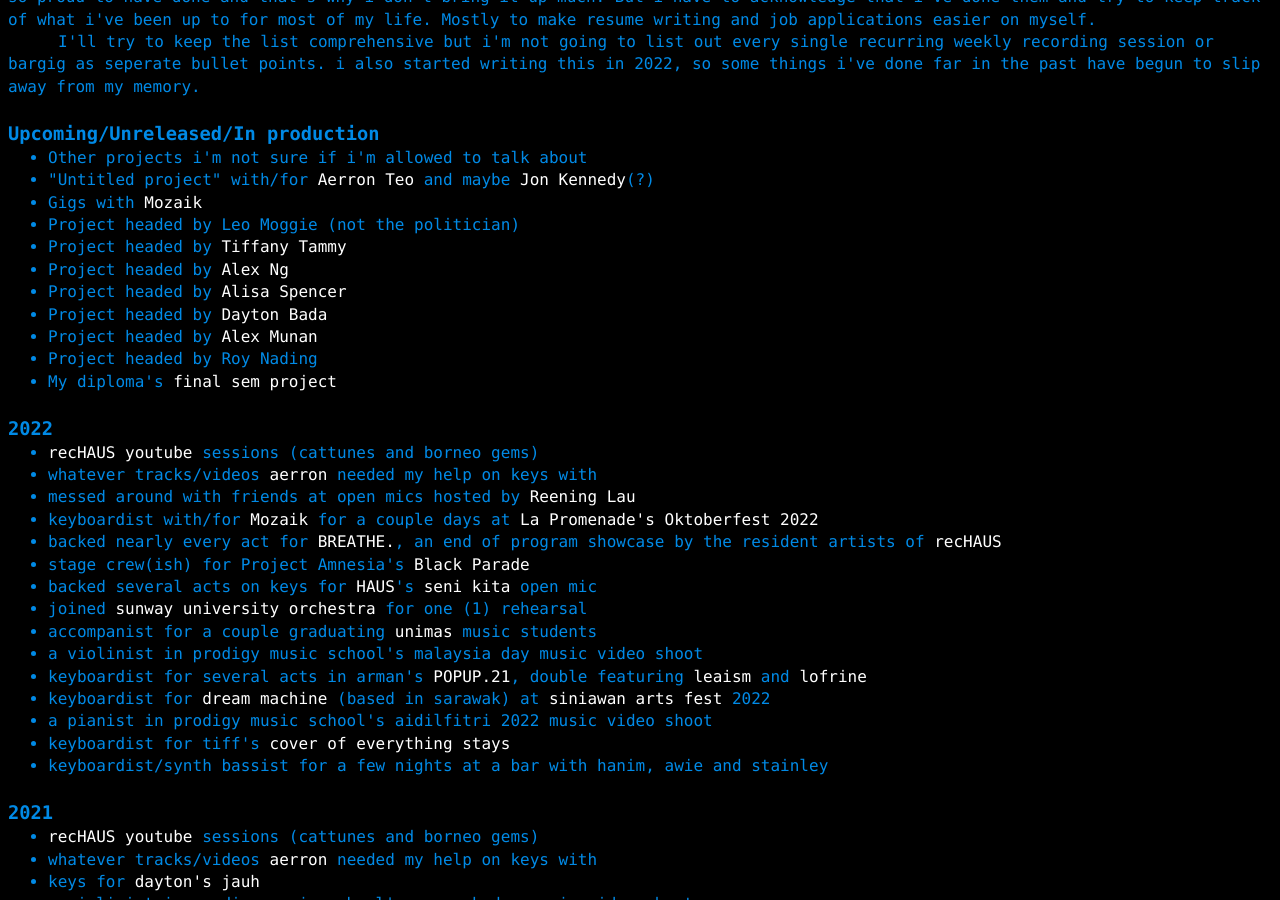
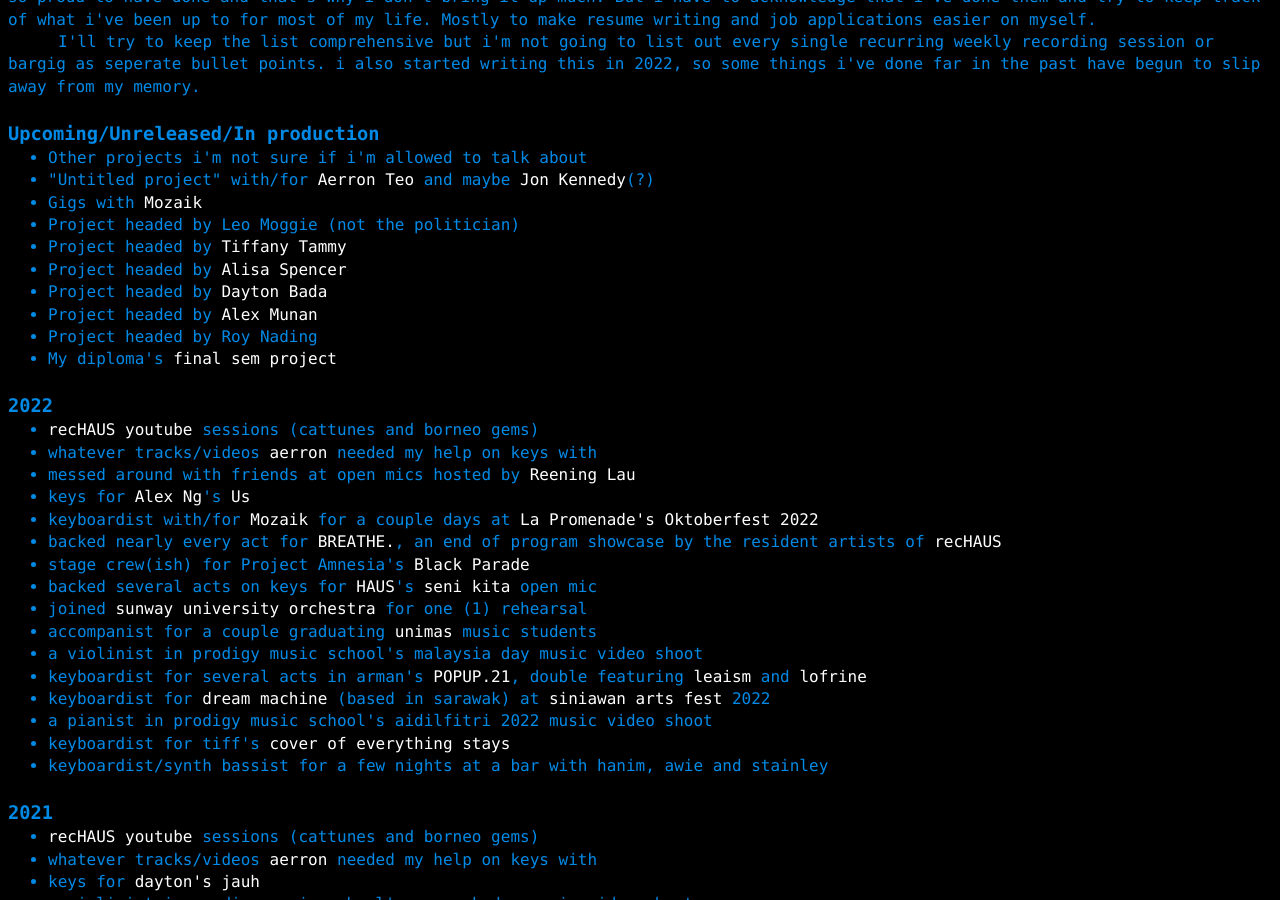
Before and after one commit to a-erfan-aa/a-erfan-aa.github.io, a Jekyll site: the page built from things-i-make/music-comprehensive.html, in a window 1280 px wide and 900 px high, scrolled down 462 px. Built offline with Jekyll 4.4.1, drawn with Linux system fonts in a browser that asks for light colours; some of the changed text lies outside the part shown.

Commit message:
Add alex ng's Us to 2022 in music-comprehensive.html
Also remove project with alex ng from upcoming

Also updated lastChanged

```diff
--- a/things-i-make/music-comprehensive.html
+++ b/things-i-make/music-comprehensive.html
@@ -62,7 +62,6 @@
 		<li>Gigs with <a href="https://www.instagram.com/soundofmozaik/">Mozaik</a></li>
 		<li>Project headed by Leo Moggie (not the politician)</li>
 		<li>Project headed by <a href="https://www.instagram.com/tiffanytammy/">Tiffany Tammy</a></li>
-		<li>Project headed by <a href="https://www.instagram.com/alexngwhng/">Alex Ng</a></li>
 		<li>Project headed by <a href="https://www.instagram.com/alisaspencer/">Alisa Spencer</a></li>
 		<li>Project headed by <a href="https://www.instagram.com/dayton.bada/">Dayton Bada</a></li>
 		<li>Project headed by <a href="https://www.instagram.com/alex_munan/">Alex Munan</a></li>
@@ -80,6 +79,7 @@
 		<li><a href="https://www.youtube.com/c/recHAUS">recHAUS youtube</a> sessions (cattunes and borneo gems)</li>
 		<li>whatever tracks/videos <a href="https://www.instagram.com/aerronteo/">aerron</a> needed my help on keys with</li>
 		<li>messed around with friends at open mics hosted by <a href="https://www.instagram.com/reeninglaumusic/">Reening Lau</a></li>
+		<li>keys for <a href="https://www.instagram.com/alexngwhng/">Alex Ng</a>'s <a href="https://www.youtube.com/watch?v=3GbZZGda5vE">Us</a></li>
 		<li>keyboardist with/for <a href="https://www.instagram.com/soundofmozaik/">Mozaik</a> for a couple days at <a href="https://www.instagram.com/p/CifK5HDLGZS/">La Promenade's Oktoberfest 2022</a></li>
 		<li>backed nearly every act for <a href="https://www.instagram.com/p/ChjhYm_vIX0/">BREATHE.</a>, an end of program showcase by the resident artists of <a href="https://www.instagram.com/rechaus_/">recHAUS</a></li>
 		<li>stage crew(ish) for Project Amnesia's <a href="https://www.facebook.com/events/1447486765697736">Black Parade</a></li>
```
Also changed, not shown: other parts of things-i-make/music-comprehensive.html (+1 -1 lines).
